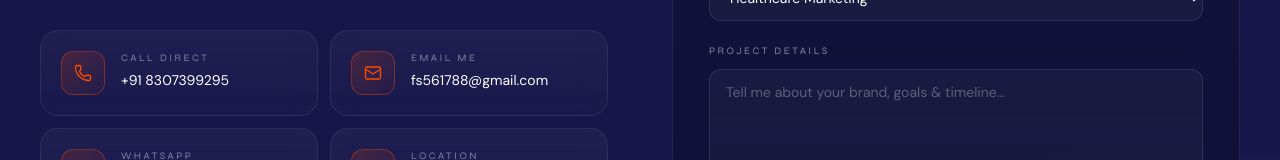
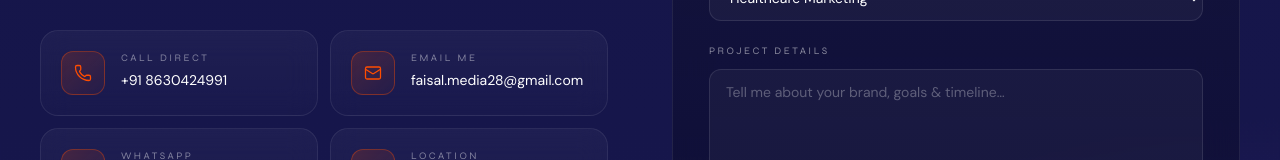
Before and after one commit to PujaAchalere/portfolio-fs, a React (Create React App) app in the folder frontend/: page / in a window 1280 px wide. Shown: the part 11355-11515 px from the top of the page. Built offline with nearby package versions, Linux system fonts and the light colour scheme.

Commit message:
Update contact information in Contact

```diff
--- a/frontend/src/components/sections/Contact.jsx
+++ b/frontend/src/components/sections/Contact.jsx
@@ -6,8 +6,8 @@ import { toast } from "sonner";
 const WA = "https://wa.me/918307399295";
 
 const CARDS = [
-  { icon: Phone, label: "Call Direct", value: "+91 8307399295", href: "tel:+918307399295" },
-  { icon: Mail, label: "Email Me", value: "fs561788@gmail.com", href: "mailto:fs561788@gmail.com" },
+  { icon: Phone, label: "Call Direct", value: "+91 8630424991", href: "tel:+918630424991" },
+  { icon: Mail, label: "Email Me", value: "faisal.media28@gmail.com", href: "mailto:faisal.media28@gmail.com" },
   { icon: MessageCircle, label: "WhatsApp", value: "Chat Instantly", href: `${WA}?text=Hi%20Faisal%21` },
   { icon: MapPin, label: "Location", value: "Muradnagar, Ghaziabad · IN", href: null },
 ];
```
